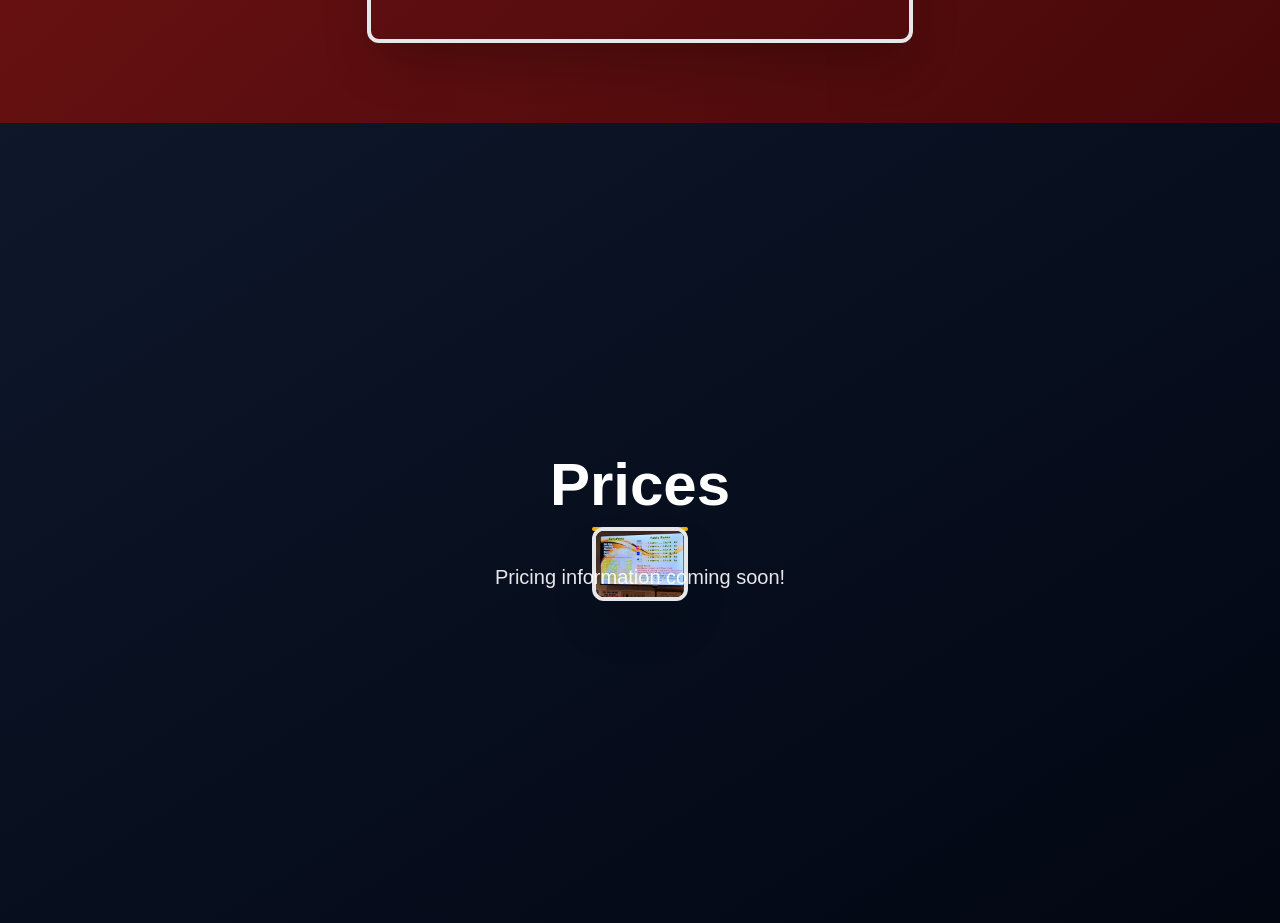
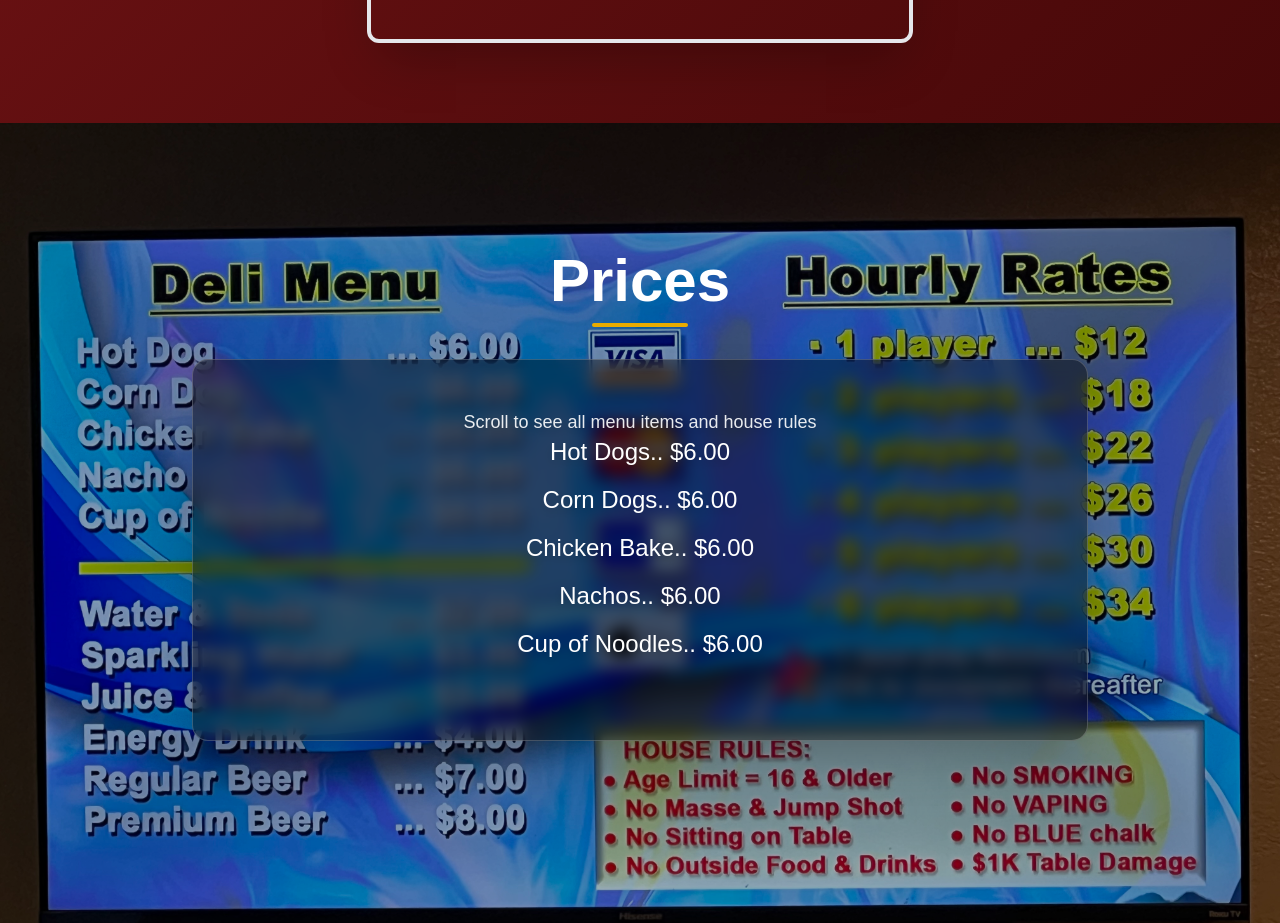
Before and after one commit to szserrano/LSB-Website, a Next.js app in the folder lsb-website/: page / in a window 1280 px wide. Shown: the part 4320-5243 px from the top of the page. Built offline with nearby package versions, Linux system fonts and the light colour scheme; grey boxes are pictures that could not be loaded.

Commit message:
Updated Prices Section, add more price content

```diff
--- a/lsb-website/app/page.tsx
+++ b/lsb-website/app/page.tsx
@@ -126,14 +126,32 @@ export default function Home() {
           </div>
         </div>
       </section>
-      {/* Prices Section - Dark background matching other sections */}
-      <section id="prices" className="min-h-screen w-full bg-gradient-to-br from-slate-900 to-gray-950 flex items-center justify-center py-20 px-4">
-        <div className="text-center">
-          <h1 className="text-white text-5xl md:text-6xl font-bold mb-3">Prices</h1>
-          <div className="w-24 h-1 bg-yellow-500 mx-auto rounded-full mb-8">
-            <Image src="/lsbmenu.webp" alt="menu" width={10000} height={10000} className="rounded-xl shadow-2xl border-4 border-gray-200" />
+      {/* Prices Section - Menu background image covering full screen */}
+      <section id="prices" className="relative w-full bg-cover bg-center bg-fixed flex items-start justify-center pt-32 pb-20 px-4"
+      style={{
+        backgroundImage: "url('/lsbmenupic.jpeg')",
+        minHeight: "100vh"
+      }}
+      >
+        {/* Subtle overlay for better text readability */}
+        <div className="absolute inset-0 bg-black/30"></div>
+        {/* Content container - allows scrolling to see all menu items */}
+        <div className="relative z-10 w-full max-w-4xl text-center">
+          <h1 className="text-white text-5xl md:text-6xl font-bold mb-3 drop-shadow-2xl">Prices</h1>
+          <div className="w-24 h-1 bg-yellow-500 mx-auto rounded-full mb-8"></div>
+          {/* Menu content area with semi-transparent background for readability */}
+          <div className="bg-black/40 backdrop-blur-sm rounded-2xl p-8 md:p-12 shadow-2xl border border-white/20">
+          <p className="text-white/90 text-lg drop-shadow-lg">Scroll to see all menu items and house rules</p>
+            <p className="text-white text-xl md:text-2xl drop-shadow-lg mb-4">Hot Dogs.. $6.00</p>
+            <p className="text-white text-xl md:text-2xl drop-shadow-lg mb-4">Corn Dogs.. $6.00</p>
+            <p className="text-white text-xl md:text-2xl drop-shadow-lg mb-4">Chicken Bake.. $6.00</p>
+            <p className="text-white text-xl md:text-2xl drop-shadow-lg mb-4">Nachos.. $6.00</p>
+            <p className="text-white text-xl md:text-2xl drop-shadow-lg mb-4">Cup of Noodles.. $6.00</p>
+            {/* This container will expand to show all menu content as you add it */}
+            <div className="mt-8 space-y-4">
+              {/* Add your menu items and house rules here */}
+            </div>
           </div>
-          <p className="text-white/90 text-xl">Pricing information coming soon!</p>
         </div>
       </section>
     </div>
```
Also changed, not shown: lsb-website/public/lsbmenupic.jpeg (added).
